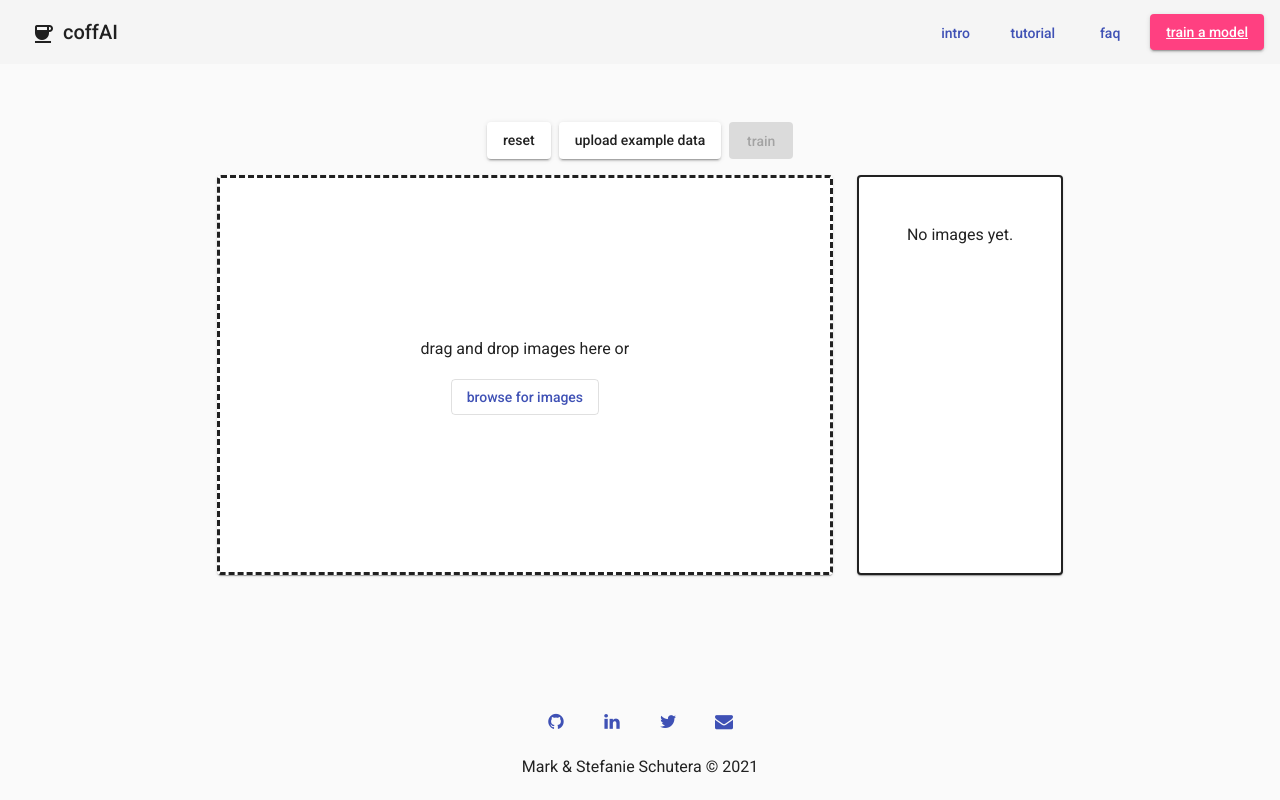
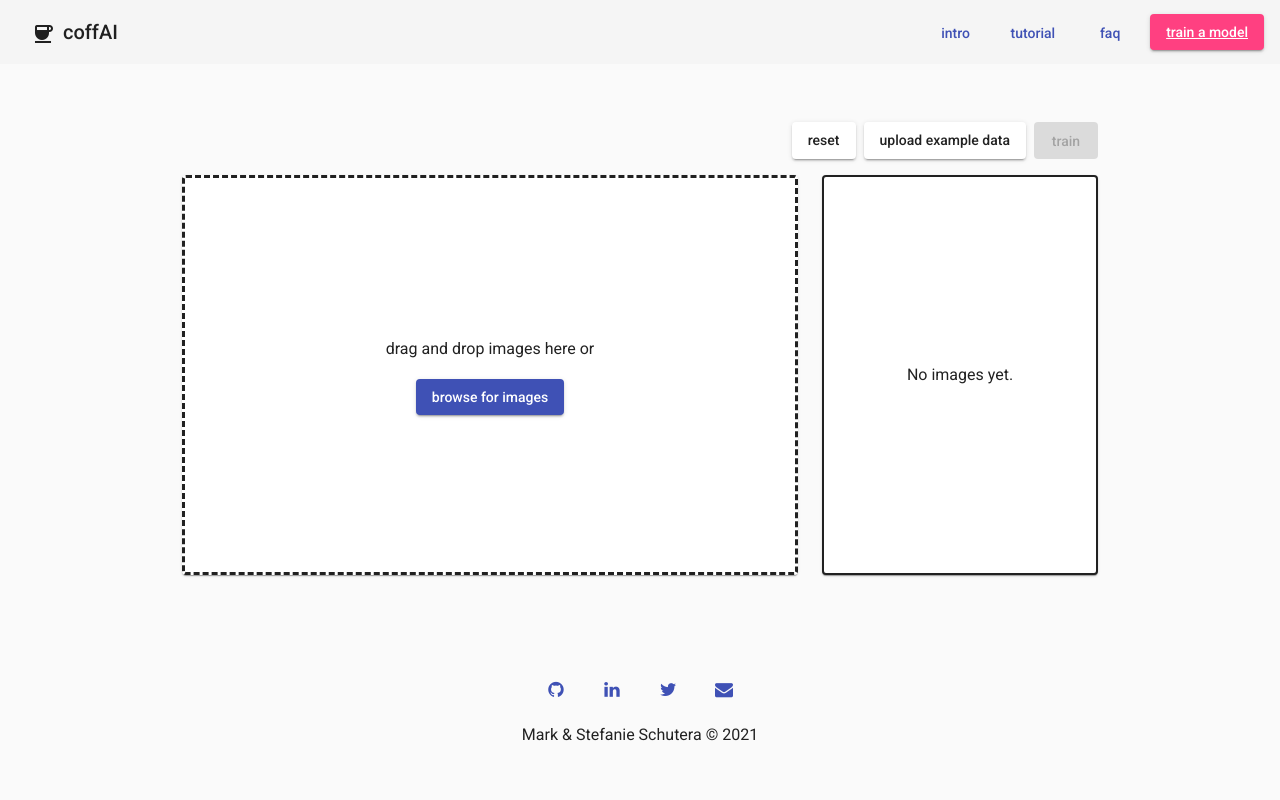
Before and after one commit to stefanieschutera/coffAI, an Angular app: page /train-a-model in a window 1280 px wide. Built offline with nearby package versions, Linux system fonts and the light colour scheme.

Commit message:
remove unnecessary styling

```diff
--- a/src/app/app.component.scss
+++ b/src/app/app.component.scss
@@ -13,14 +13,6 @@
   padding: 0;
 }
 
-router-outlet {
-  height: 90%;
-}
-
-app-footer {
-  height: 10%;
-}
-
 .flex-fill {
   flex: 1;
 }
--- a/src/app/footer/footer.component.html
+++ b/src/app/footer/footer.component.html
@@ -1,4 +1,4 @@
-<div class="container my-5">
+<div class="container mt-3 mb-5">
   <!-- TODO Zweite Social Media Btn Group hinzufuegen -->
   <div class="wrapper">
     <a
--- a/src/app/model-training/upload/upload.component.html
+++ b/src/app/model-training/upload/upload.component.html
@@ -1,6 +1,6 @@
 <div class="container container-content center">
   <div>
-    <div class="d-flex justify-content-center mb-3">
+    <div class="d-flex justify-content-end mb-3">
       <button mat-raised-button class="me-2" color="secondary" (click)="notImplemented()">reset</button>
       <button mat-raised-button class="me-2" color="secondary" (click)="notImplemented()">upload example data</button>
       <button mat-raised-button color="primary" (click)="trainModel()" [disabled]="images.length == 0">
@@ -14,7 +14,7 @@
         <mat-card class="text-center dragAndDrop" appUpload>
           <mat-card-content>
             <h3>drag and drop images here or</h3>
-            <button type="button" mat-stroked-button (click)="browseForImages.click()" color="primary">
+            <button type="button" mat-raised-button (click)="browseForImages.click()" color="primary">
               browse for images
             </button>
             <input hidden (change)="uploadImages($event)" #browseForImages type="file" multiple accept="image/*" />
@@ -28,7 +28,7 @@
             <mat-list role="list" *ngFor="let image of images; first as first; let index = index">
               <mat-divider *ngIf="!first"></mat-divider>
               <mat-list-item role="listitem" class="p-0">
-                {{ image.name.length > 20 ? (image.name | slice: 0:20) + '..' : image.name }}
+                {{ image.name }}
                 <div class="spacer"></div>
                 <button
                   mat-icon-button
--- a/src/app/model-training/upload/upload.component.scss
+++ b/src/app/model-training/upload/upload.component.scss
@@ -1,7 +1,7 @@
 @import '../../../styles.scss';
 
 .uploadedFilesCol {
-  max-width: 300px;
+  width: 300px;
 }
 
 .dragAndDropCol {
@@ -9,30 +9,20 @@
 }
 
 mat-card.uploadedFiles {
+  height: 50vh;
+  display: flex;
   border-style: solid;
   border-width: 2px;
+  justify-content: center;
+  align-items: center;
   padding: 0;
-  height: 50vh;
   overflow-y: auto;
 }
 
 mat-card.dragAndDrop {
-  border-style: dashed;
   height: 50vh;
   display: flex;
+  border-style: dashed;
   justify-content: center;
   align-items: center;
 }
-
-mat-list-item {
-  overflow-y: hidden;
-}
-
-.button-row {
-  width: 100vw;
-}
-
-// mat-list {
-//   // max-height: 100px;
-//   // overflow: auto;
-// }
```
